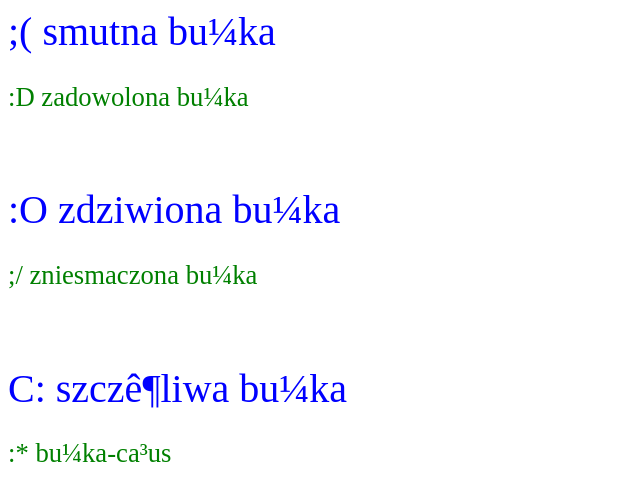
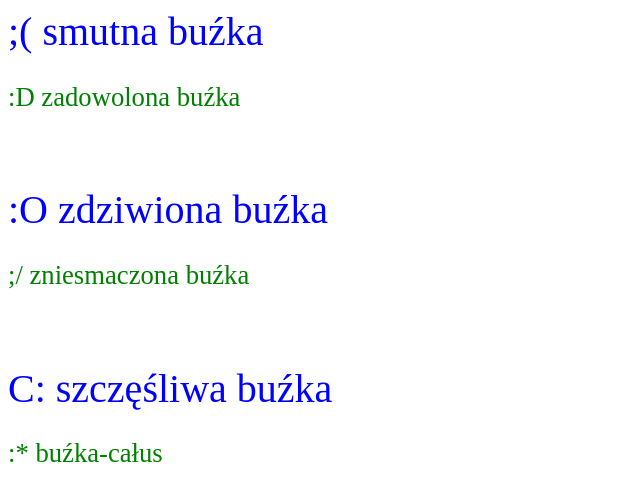
Before and after one commit to zavres/Zadania2-15, a plain HTML site: page olsz_z6.html in a window 1280 px wide. Shown: the whole page, without its empty margins (0-640 px from the left). Drawn offline with Linux system fonts and the light colour scheme.

Commit message:
Update olsz_z6.html

```diff
--- a/olsz_z6.html
+++ b/olsz_z6.html
@@ -10,17 +10,17 @@
 
 </head>
 <body>
-<body> ;( smutna bu¼ka </body>
+<body> ;( smutna buźka </body>
 <br>
-<p> :D zadowolona bu¼ka </p>
+<p> :D zadowolona buźka </p>
 <br>
-<body> :O zdziwiona bu¼ka </body>
+<body> :O zdziwiona buźka </body>
 <br>
-<p> ;/ zniesmaczona bu¼ka </p>
+<p> ;/ zniesmaczona buźka </p>
 <br>
-<body> C: szczê¶liwa bu¼ka </body>
+<body> C: szczęśliwa buźka </body>
 <br>
-<p> :* bu¼ka-ca³us </p>
+<p> :* buźka-całus </p>
 <br>
 
 </body>
```
